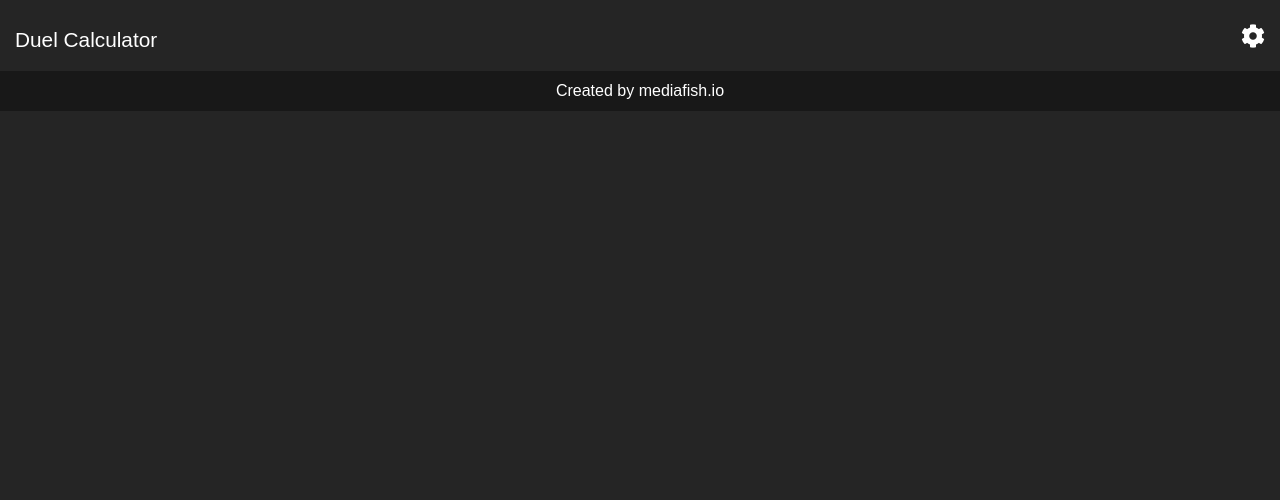
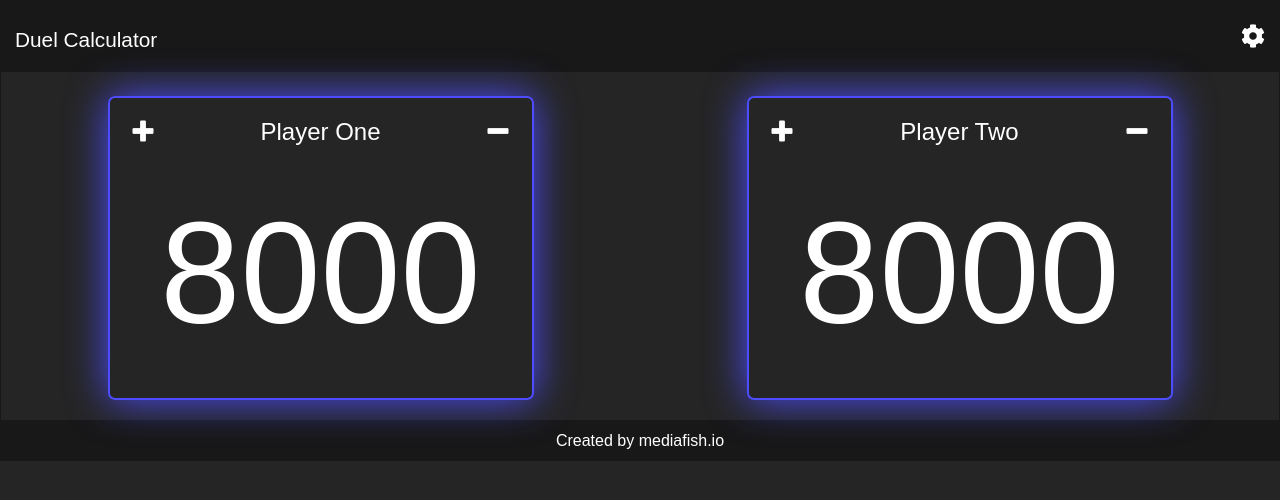
Before and after one commit to hjrdave/DuelCalculator, a React (Create React App) app: page / in a window 1280 px wide. Shown: the top 500 px of the page. Built offline with nearby package versions, Linux system fonts and the light colour scheme; a web font is replaced by a local one.

Commit message:
set up scorecard styles

```diff
--- a/src/App.js
+++ b/src/App.js
@@ -1,6 +1,7 @@
 import React, { Component } from 'react';
 import './App.scss';
 import Header from './components/header/header.js';
+import Score from './components/score/score.js';
 import Footer from './components/footer/footer.js';
 
 class App extends Component {
@@ -8,6 +9,7 @@ class App extends Component {
     return (
       <div className="container-fluid app-container">
         <Header />
+        <Score />
         <Footer />
       </div>
     );
--- a/src/App.scss
+++ b/src/App.scss
@@ -13,8 +13,10 @@
 .app-container{
     height: 100vh;
     background-color: $background;
+    color: white;
 }
 
 //Partials
 @import './components/header/_header.scss';
+@import './components/score/_score.scss';
 @import './components/footer/_footer.scss';
--- a/src/components/footer/footer.js
+++ b/src/components/footer/footer.js
@@ -3,7 +3,7 @@ import React, { Component } from 'react';
 class Footer extends Component {
   render() {
     return (
-      <footer className="row d-flex justify-content-center ">
+      <footer className="row d-flex justify-content-center align-self-end">
         <div className="col-8 d-flex justify-content-center align-items-center">
             <p className="p-2"><sm>Created by mediafish.io</sm></p>
         </div>
--- a/src/components/header/_header.scss
+++ b/src/components/header/_header.scss
@@ -1,6 +1,6 @@
 header{
-    //border:1px solid red;
     color:white;
+    background-color: $background-dark;
     div{
         p{
             i{
--- a/src/components/header/header.js
+++ b/src/components/header/header.js
@@ -3,7 +3,7 @@ import React, { Component } from 'react';
 class Header extends Component {
   render() {
     return (
-      <header className="row">
+      <header className="row align-self-start">
         <div className="col-4 pt-4 d-flex justify-content-start">
             <p>Duel Calculator</p>
         </div>
--- /dev/null
+++ b/src/components/score/_score.scss
@@ -0,0 +1,21 @@
+.score-container{
+    border:1px solid $background-dark;
+    height: 350px;
+
+    .playername{
+        p{
+            font-size: $font-size-base + .5;
+        }
+    }
+    .scorecard{
+        p{
+            font-size: $font-size-base + 8;
+        }
+    }
+}
+.glow{
+    border: 2px solid #4d4dff;
+    border-radius: 7px;
+    outline: none;
+    box-shadow: 0 0 40px #4d4dff;
+}
--- /dev/null
+++ b/src/components/score/score.js
@@ -0,0 +1,36 @@
+import React, { Component } from 'react';
+
+class Score extends Component {
+  render() {
+    return (
+      <div className="row score-container pt-4 pb-4 d-flex justify-content-around">
+        <div id="PlayerOne" className="col-4 glow">
+          <div className="row">
+            <div className="col-12 playername pt-3 d-flex justify-content-between">
+                  <p className="pl-2"><i class="fas fa-plus"></i></p>
+                  <p>Player One</p>
+                  <p className="pr-2"><i class="fas fa-minus"></i></p>
+            </div>
+            <div className="col-12 scorecard d-flex justify-content-center">
+              <p>8000</p>
+            </div>
+          </div>
+        </div>
+        <div id="PlayerTwo" className="col-4 glow">
+          <div className="row">
+            <div className="col-12 playername pt-3 d-flex justify-content-between">
+                <p className="pl-2"><i class="fas fa-plus"></i></p>
+                <p>Player Two</p>
+                <p className="pr-2"><i class="fas fa-minus"></i></p>
+            </div>
+            <div className="col-12 scorecard d-flex justify-content-center">
+              <p>8000</p>
+            </div>
+          </div>
+        </div>
+      </div>
+    );
+  }
+}
+
+export default Score;
```
